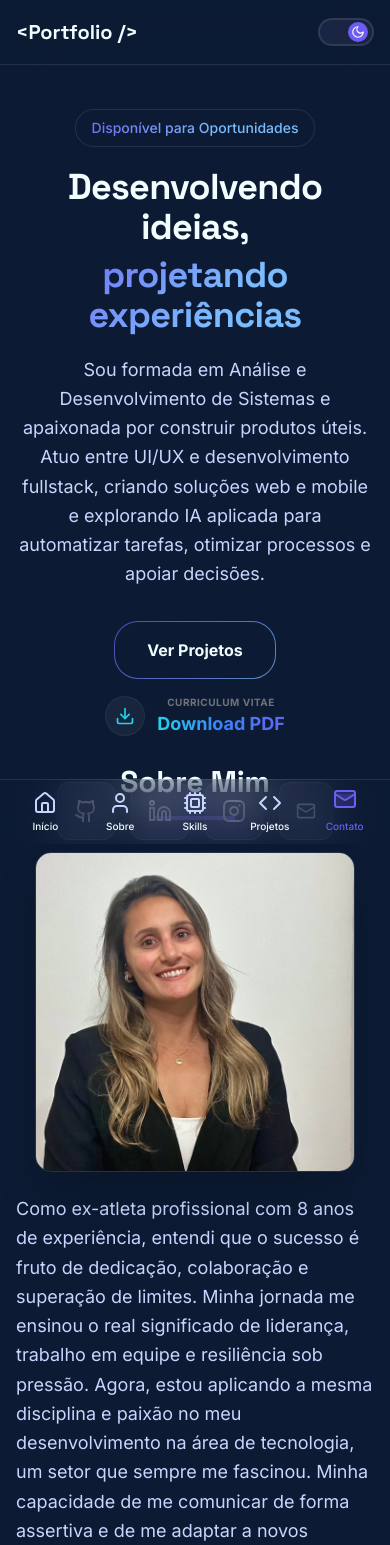
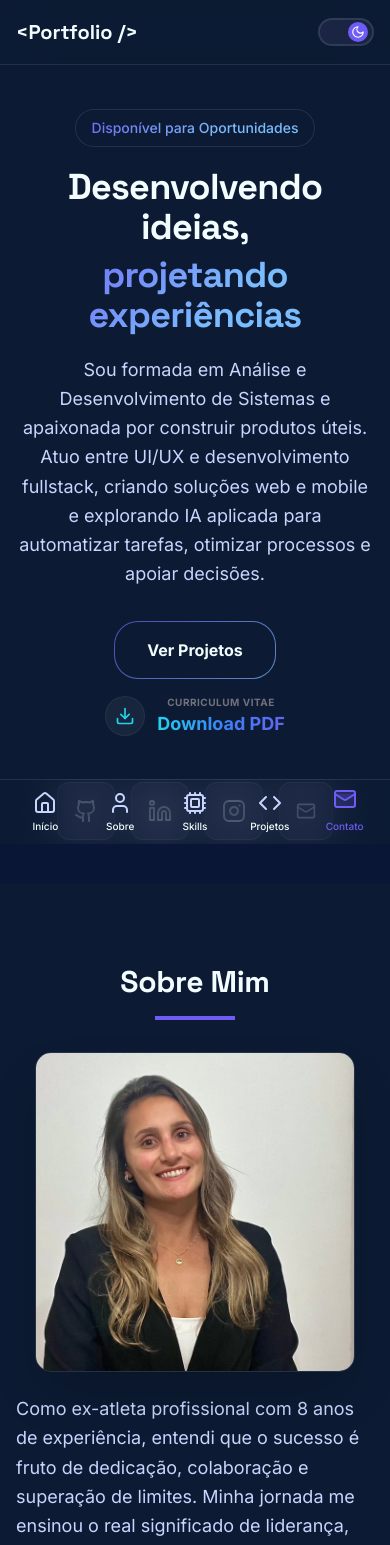
Before and after one commit to Picancianmartin/MeuPortfolio, a React (Vite) app: page / in a window 390 px wide. Shown: the top 1545 px of the page. Built offline with nearby package versions, Linux system fonts and the light colour scheme.

Commit message:
ajustando mais uma vez os mt substituindo po py

```diff
--- a/src/components/About.tsx
+++ b/src/components/About.tsx
@@ -28,9 +28,9 @@ export function About() {
   return (
     <section
       id="about"
-      className="lg:py-32 px-4 sm:px-6 mt-40 lg:mt-0 lg:px-8 bg-surface-primary"
+      className="relative z-10 lg:py-32 px-4 sm:px-6 py-20 lg:px-8 bg-surface-primary"
     >
-      <div className="max-w-7xl mx-auto -mt-60 lg:mt-0">
+      <div className="max-w-7xl mx-auto">
         <div className="text-center mb-20">
           <h2
             className="text-3xl sm:text-4xl font-bold text-text-primary mb-4 "
```
